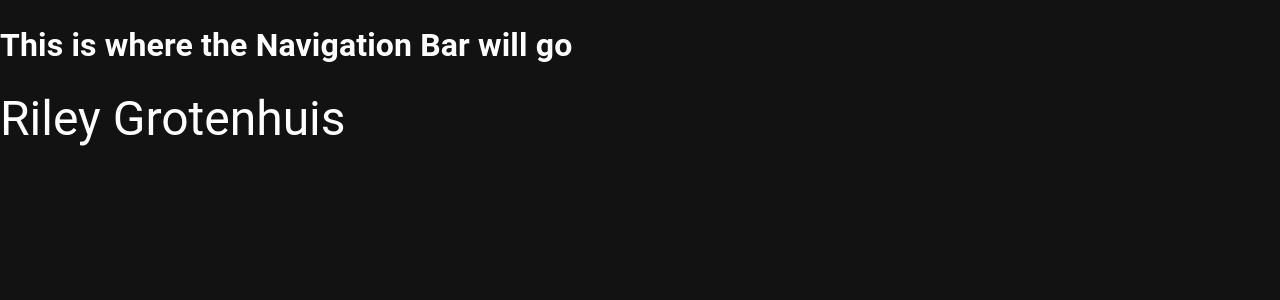
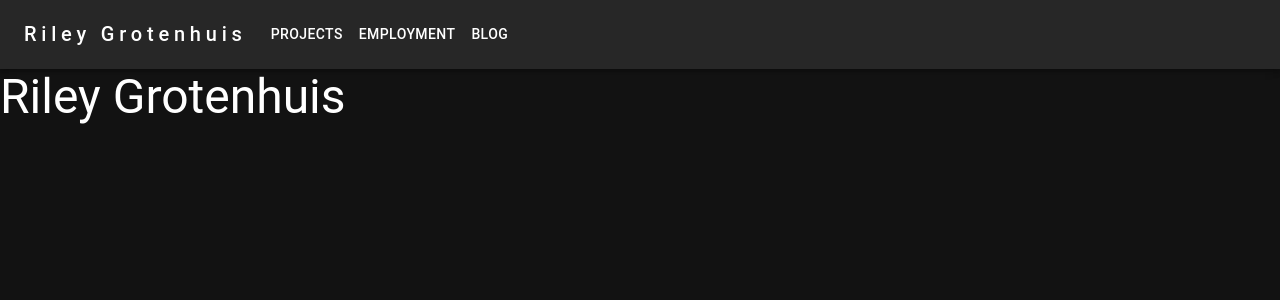
Before and after one commit to rileygrotenhuis/rileygrotenhuis.com, a Next.js app: page / in a window 1280 px wide. Shown: the top 300 px of the page. Built offline with nearby package versions, Linux system fonts and the light colour scheme.

Commit message:
feat: style basic navbar component.

```diff
--- a/components/NavigationBar.js
+++ b/components/NavigationBar.js
@@ -1,7 +1,141 @@
 import React from 'react';
+import AppBar from '@mui/material/AppBar';
+import Box from '@mui/material/Box';
+import Toolbar from '@mui/material/Toolbar';
+import IconButton from '@mui/material/IconButton';
+import Typography from '@mui/material/Typography';
+import Menu from '@mui/material/Menu';
+import MenuIcon from '@mui/icons-material/Menu';
+import Container from '@mui/material/Container';
+import Avatar from '@mui/material/Avatar';
+import Button from '@mui/material/Button';
+import Tooltip from '@mui/material/Tooltip';
+import MenuItem from '@mui/material/MenuItem';
+import AdbIcon from '@mui/icons-material/Adb';
+import Link from 'next/link';
 
 export default function NavigationBar() {
-    return (
-        <h1>This is where the Navigation Bar will go</h1>
-    );
+  const [anchorElNav, setAnchorElNav] = React.useState(null);
+
+  const handleOpenNavMenu = (event) => {
+    setAnchorElNav(event.currentTarget);
+  };
+
+  const handleCloseNavMenu = () => {
+    setAnchorElNav(null);
+  };
+
+  const handleCloseUserMenu = () => {
+    setAnchorElUser(null);
+  };
+
+  return (
+    <AppBar position="static">
+        <Container maxWidth="xl">
+            <Toolbar disableGutters>
+            <Typography
+                variant="h6"
+                noWrap
+                component="a"
+                href="/"
+                sx={{
+                    mr: 2,
+                    display: { xs: 'none', md: 'flex' },
+                    letterSpacing: '.3rem',
+                    color: 'inherit',
+                    textDecoration: 'none',
+                }}
+            >
+                Riley Grotenhuis
+            </Typography>
+
+            <Box sx={{ flexGrow: 1, display: { xs: 'flex', md: 'none' } }}>
+                <IconButton
+                    size="large"
+                    aria-label="account of current user"
+                    aria-controls="menu-appbar"
+                    aria-haspopup="true"
+                    onClick={handleOpenNavMenu}
+                    color="inherit"
+                >
+                    <MenuIcon />
+                </IconButton>
+                <Menu
+                    id="menu-appbar"
+                    anchorEl={anchorElNav}
+                    anchorOrigin={{
+                        vertical: 'bottom',
+                        horizontal: 'left',
+                    }}
+                    keepMounted
+                    transformOrigin={{
+                        vertical: 'top',
+                        horizontal: 'left',
+                    }}
+                    open={Boolean(anchorElNav)}
+                    onClose={handleCloseNavMenu}
+                    sx={{
+                        display: { xs: 'block', md: 'none' },
+                    }}
+                >
+                    <MenuItem onClick={handleCloseNavMenu}>
+                        <Link href="/projects">
+                            <Typography textAlign="center">Projects</Typography>
+                        </Link>
+                    </MenuItem>
+                    <MenuItem onClick={handleCloseNavMenu}>
+                        <Link href="/employment">
+                            <Typography textAlign="center">Employment</Typography>
+                        </Link>
+                    </MenuItem>
+                    <MenuItem onClick={handleCloseNavMenu}>
+                        <Link href="/blog">
+                            <Typography textAlign="center">Blog</Typography>
+                        </Link>
+                    </MenuItem>
+                </Menu>
+            </Box>
+            <Typography
+                variant="h5"
+                noWrap
+                component="a"
+                href=""
+                sx={{
+                    mr: 2,
+                    display: { xs: 'flex', md: 'none' },
+                    flexGrow: 1,
+                    letterSpacing: '.3rem',
+                    color: 'inherit',
+                    textDecoration: 'none',
+                }}
+            >
+                Riley Grotenhuis
+            </Typography>
+            <Box sx={{ flexGrow: 1, display: { xs: 'none', md: 'flex' } }}>
+                <Button
+                    href="/projects"
+                    onClick={handleCloseNavMenu}
+                    sx={{ my: 2, color: 'white', display: 'block' }}
+                >
+                    Projects
+                </Button>
+                <Button
+                    href="/employment"
+                    onClick={handleCloseNavMenu}
+                    sx={{ my: 2, color: 'white', display: 'block' }}
+                >
+                    Employment
+                </Button>
+                <Button
+                    href="/blog"
+                    onClick={handleCloseNavMenu}
+                    sx={{ my: 2, color: 'white', display: 'block' }}
+                >
+                    Blog
+                </Button>
+            </Box>
+            </Toolbar>
+        </Container>
+    </AppBar>
+  );
 };
```
